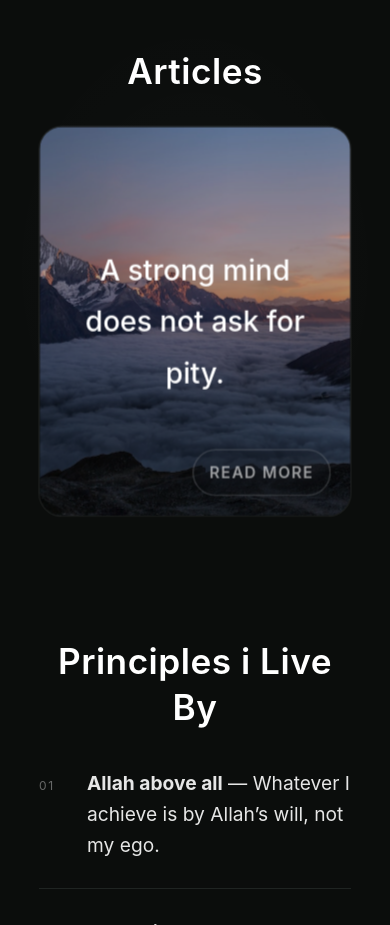
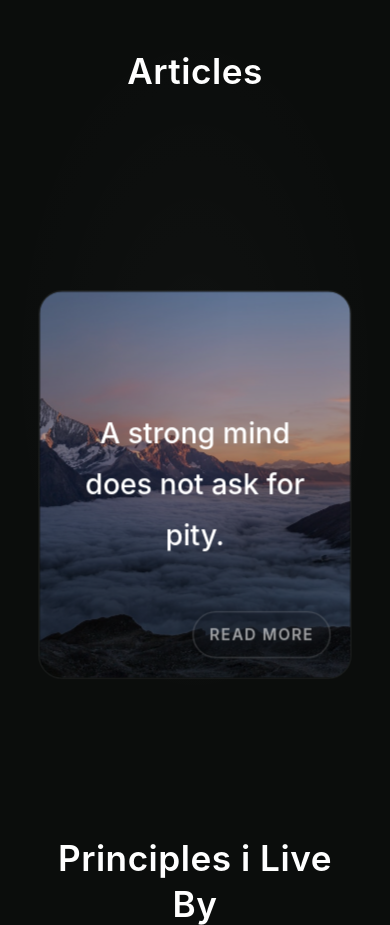
Before and after one commit to Ghost-hub-champ/personal-web-page, a plain HTML site: page index.html in a window 390 px wide. Shown: the part 6620-7545 px from the top of the page. Drawn offline with Linux system fonts and the light colour scheme.

Commit message:
consoul reseted

```diff
--- a/java.js
+++ b/java.js
@@ -401,7 +401,7 @@ document.addEventListener("DOMContentLoaded", () => {
   let touchStartY = 0;
   let isHorizontalGesture = false;
 
-  const articleStage = document.getElementById("article-section");
+  const articleStage = document.getElementById("article-section.stage");
 
   if (articleStage) {
 
--- a/style.css
+++ b/style.css
@@ -1585,7 +1585,7 @@ footer {
   padding-bottom: 60px;
 }
 #article-section.stage {
-  height: auto;
+  height: 85vh;
   min-height: 520px;
   padding-top: 300px;
   padding-bottom: 120px;
@@ -1594,6 +1594,7 @@ footer {
 .card {
   width: 240px;
   margin-left: -120px;
+  height: 100%;
 }
 
 .carousel-btn {
```
